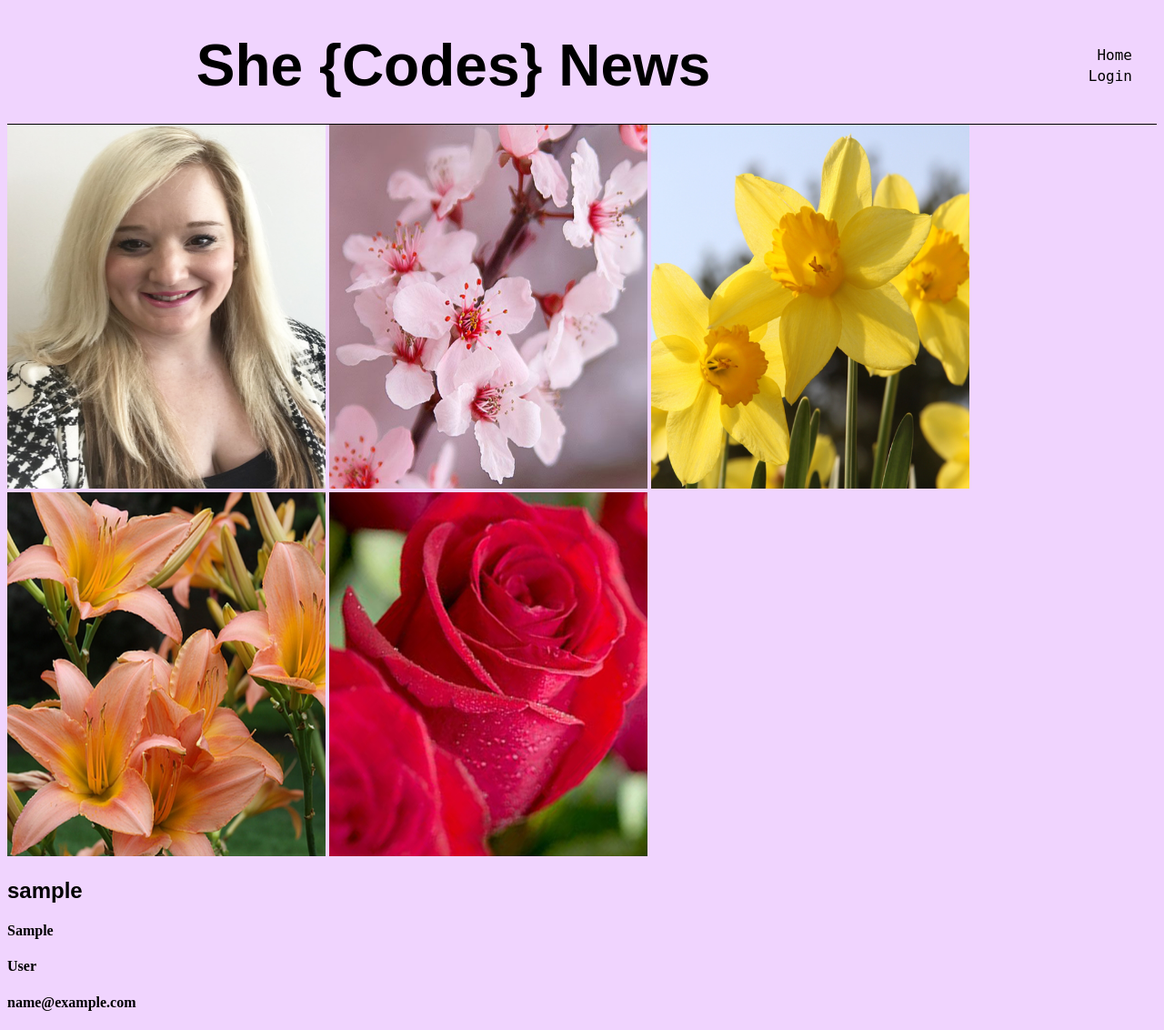
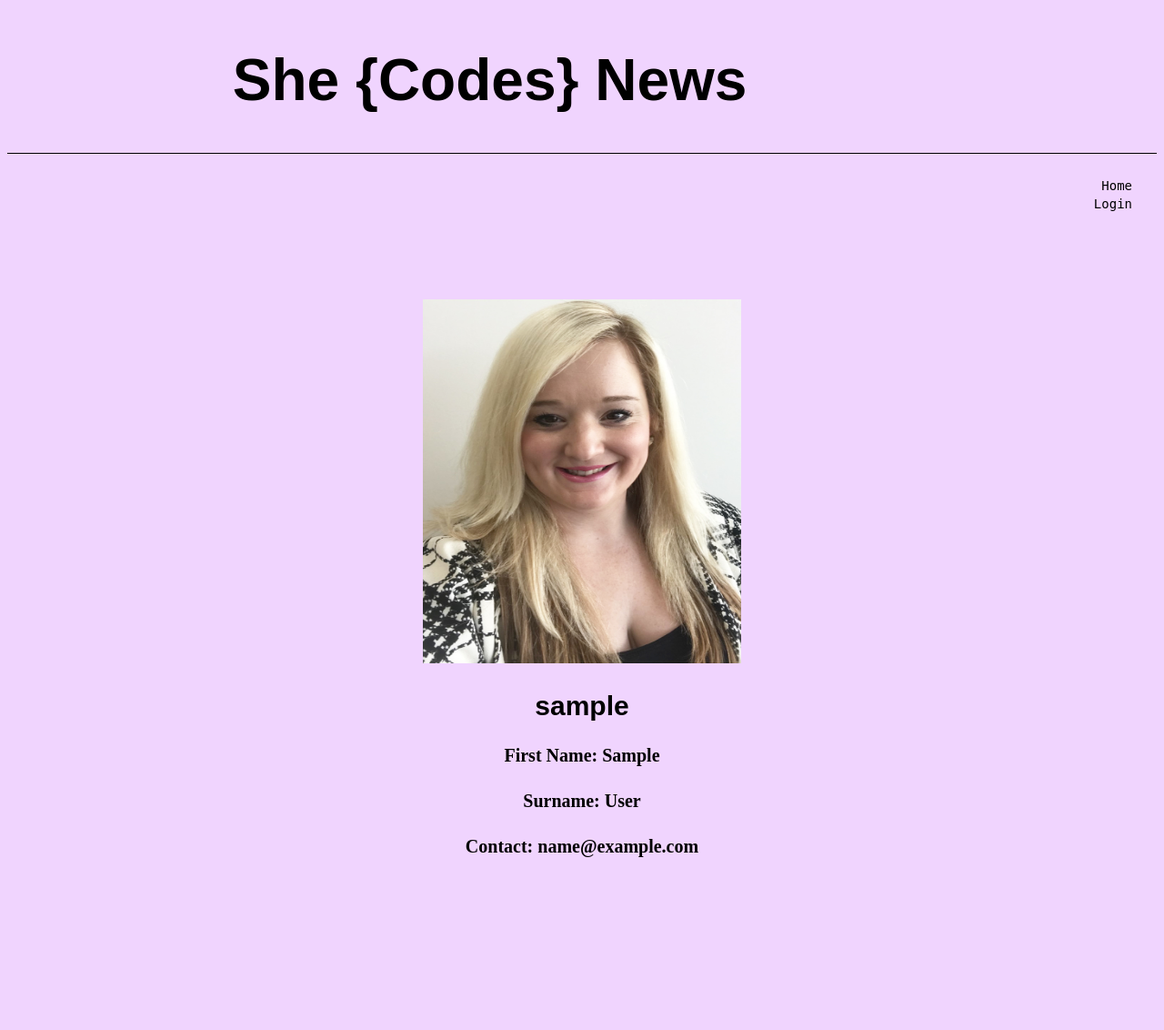
Before and after one commit to TeagenMcEwan/MyNewspaper-Django, a Django app: page /users/1/ in a window 1280 px wide. Shown: the whole page at 91% size. After the commit the page ends 942 px from the top, so only its background shows below. Run offline with Django 3.2, Linux system fonts and the light colour scheme; tables that the repository leaves empty hold one stand-in row (values such as "Sample post"); parts of the project's set-up code (start-up, migrations or seed data) failed here and were passed over; some web fonts are replaced.

Commit message:
User profile and Forms Styling

```diff
--- a/she_codes_news/news/templates/news/delete-story.html
+++ b/she_codes_news/news/templates/news/delete-story.html
@@ -6,7 +6,7 @@
 {% endblock %}
 
 {% block content %}
-<div>
+<div class="deleteform">
     <h2>Are you sure you want to delete this story? {{ story.title }}</h2>
     <form action="" method="post">
         {% csrf_token %}
--- a/she_codes_news/static/styles.css
+++ b/she_codes_news/static/styles.css
@@ -37,8 +37,10 @@ h3 {
 
 #header-text {
     flex-basis: 80%;
-    display: inline-flex;
+    /* display: inline-flex;
+    justify-content: center; */
     justify-content: center;
+    text-align: center;
     padding: 25px;
 }
 
@@ -59,19 +61,27 @@ a {
 
 a, p {
     font-family: monospace;
+    font-size: 14px;
 }
 
 form {
+    display: flex;
+    flex-direction: column;
+    align-items: center;
+    padding: 5px;
     margin: 50px auto;
-    width: 100%;
+    /* width: 100%;  */
 }
 
-/* .form-item {
-    display: flex;
-    justify-content: center;
-    align-items: center;
-    padding: 5px;
-} */
+div.userprofile {
+    font-size: 20px;
+    text-align: center;
+    margin: 20px auto;
+    width: 90%;
+    padding-top: 50px;
+}
+
+
 /*
 .form-item label {
     flex-basis: 150px;
--- a/she_codes_news/templates/base.html
+++ b/she_codes_news/templates/base.html
@@ -21,10 +21,11 @@
                     <h1>She {Codes} News</h1>
                 </a>
             </div>
-            {% include './nav.html' %}
-            <!-- include nav here -->
         </header>
 
+        <div class="nav">
+            {% include './nav.html' %}
+        </div>
         <!-- content blocks here -->
         {% block content %}{% endblock %}
     </body>
--- a/she_codes_news/users/templates/users/userprofile.html
+++ b/she_codes_news/users/templates/users/userprofile.html
@@ -7,27 +7,17 @@
 
 {% block content %}
 <div id="story-wrapper">
-    <img src="{% static '/user/images/TeagenM.jpg' %}">
-    <img src="{% static '/user/images/Cherry_Blossom.jpg' %}">
-    <img src="{% static '/user/images/Delila_Daffodill.jpg' %}">
-    <img src="{% static '/user/images/Peach_Lilies.jpg' %}">
-    <img src="{% static '/user/images/Rose_Petals.jpg' %}">
-    <h2>{{ users.username }}</h2>
-    <h4>{{ users.first_name }}</h4>
-    <h4>{{ users.last_name }}</h4>
-    <h4>{{ users.email }}</h4>
+    <div class="userprofile">
+        <img src="{% static '/user/images/TeagenM.jpg' %}">
+        <!-- <img src="{% static '/user/images/Cherry_Blossom.jpg' %}">
+        <img src="{% static '/user/images/Delila_Daffodill.jpg' %}">
+        <img src="{% static '/user/images/Peach_Lilies.jpg' %}">
+        <img src="{% static '/user/images/Rose_Petals.jpg' %}"> -->
+        <h2>{{ users.username }}</h2>
+        <h4>First Name: {{ users.first_name }}</h4>
+        <h4>Surname: {{ users.last_name }}</h4>
+        <h4>Contact: {{ users.email }}</h4>
     </div>
 </div>
 
 {% endblock %}
-
-<!-- <div id="story-wrapper">
-    <h2>{{ story.title }}</h2>
-    <h4>{{ story.author }}</h4>
-    <div id="story-content">
-        <img src="{% static '/news/images/placeholder-5.jpg' %}">
-        {{ story.content|linebreaks }}
-        <a href="{% url 'news:deleteStory' story.id %}">Delete Story</a>
-        <a href="{% url 'news:updateStory' story.id %}">Update Story</a>
-    </div>
-</div> -->
```
Also changed, not shown: she_codes_news/news/static/news/styles.css (+18 -2 lines), she_codes_news/users/static/user/styles.css (+0 -43 lines).
